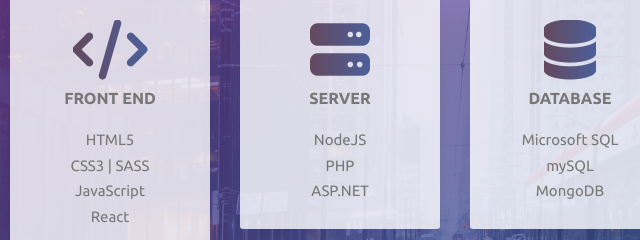
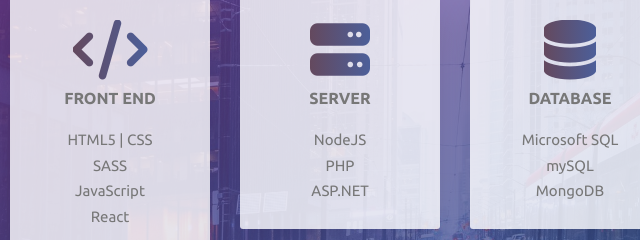
Before and after one commit to Clark-Code/clark-code.github.io, a plain HTML site: page index.html in a window 1280 px wide. Shown: the part 1360-1600 px from the top of the page, 155-795 px from the left. Drawn offline with nearby package versions, Linux system fonts and the light colour scheme.

Commit message:
updated features

```diff
--- a/index.html
+++ b/index.html
@@ -59,8 +59,8 @@
                         <h3 class="tertiary-header margin-bottom-small">Front End</h3>
                         <p class="feature-text">
                         <ul>
-                            <li>HTML5</li>
-                            <li>CSS3 | SASS</li>
+                            <li>HTML5 | CSS</li>
+                            <li>SASS</li>
                             <li>JavaScript</li>
                             <li>React</li>
                         </ul>
```
